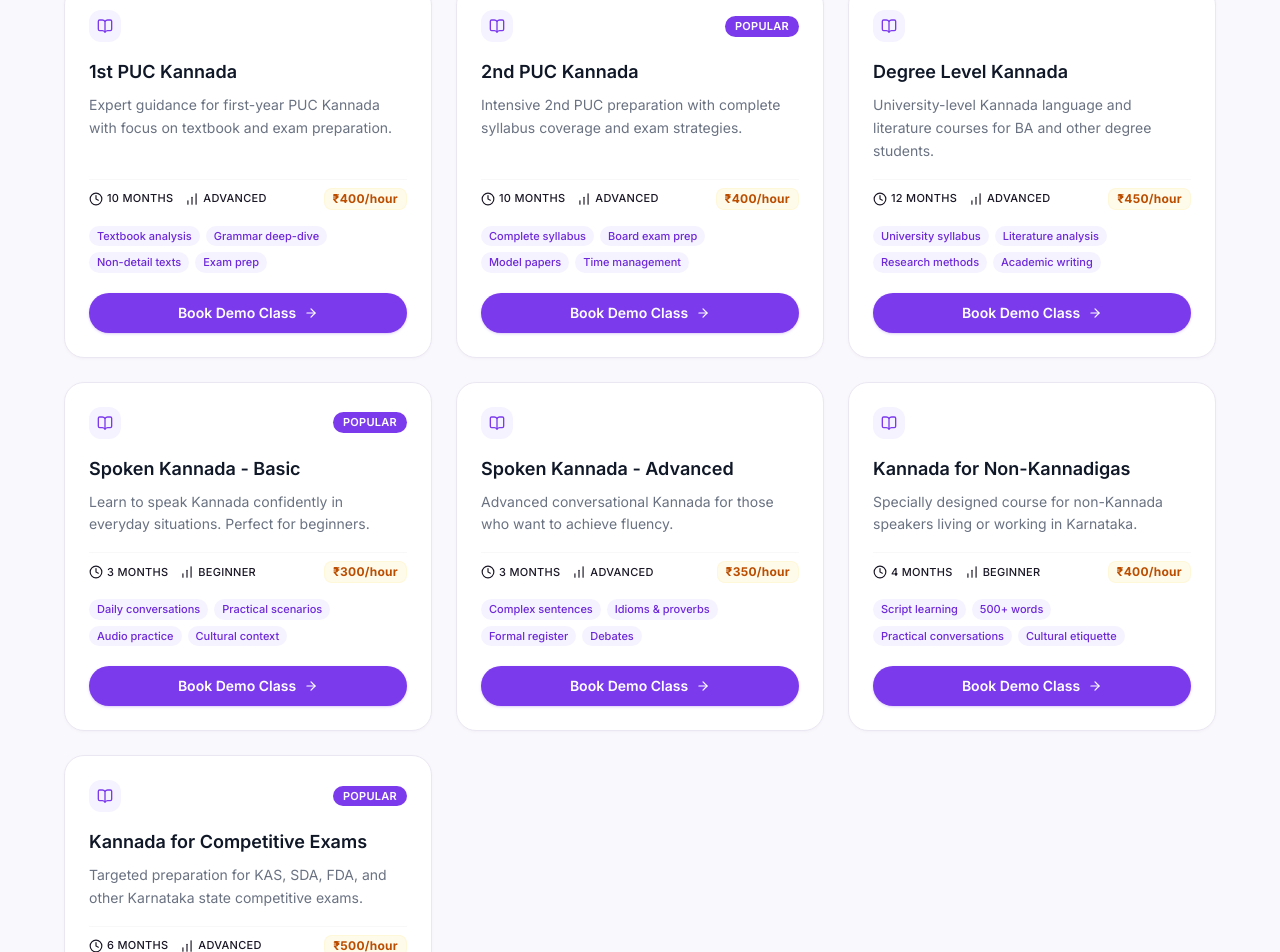
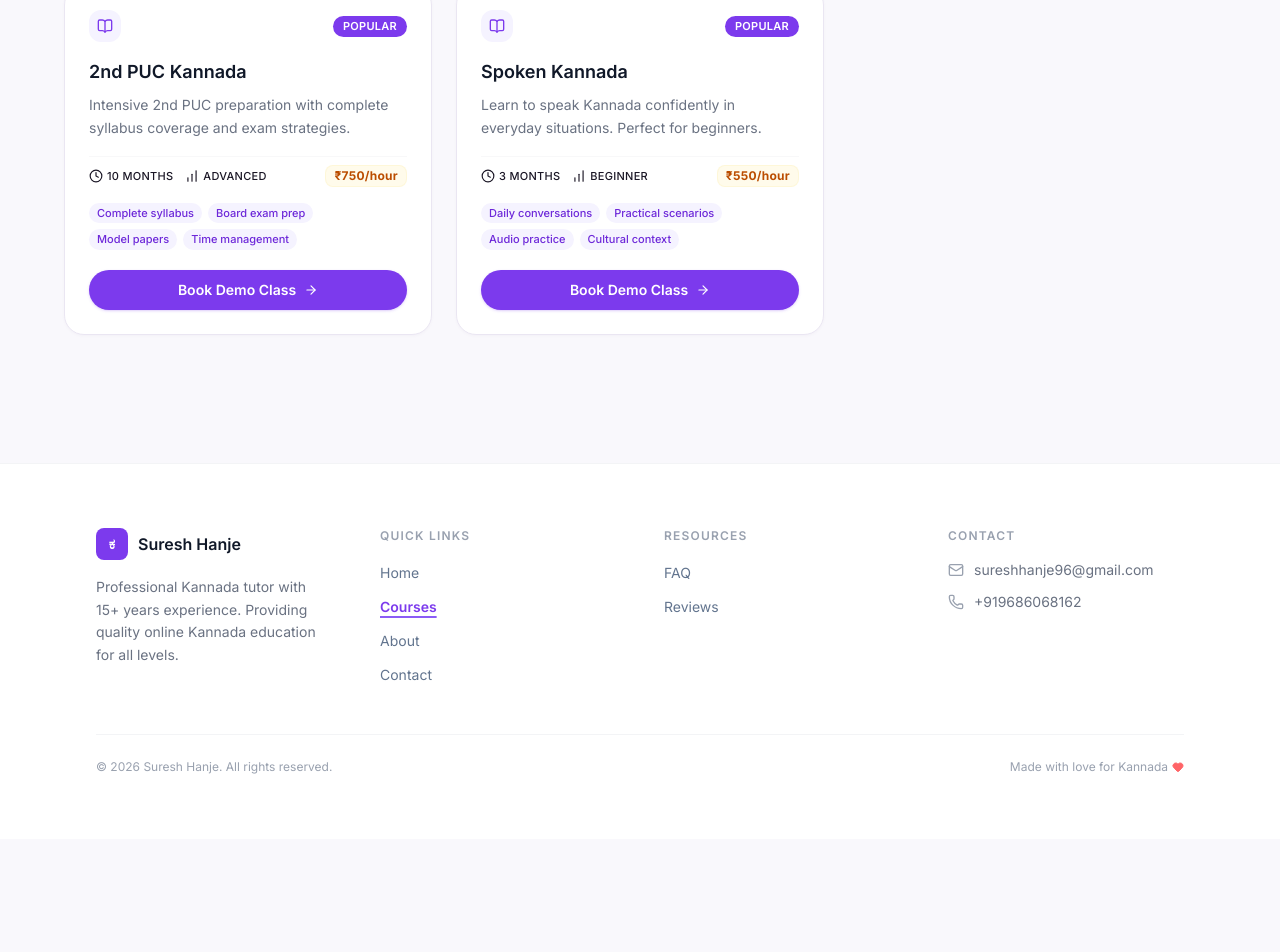
Before and after one commit to sureshhanje/sureshhanje-main-website, a Next.js app: page /en/courses in a window 1280 px wide. Shown: the part 895-1847 px from the top of the page. After the commit the page ends 1734 px from the top, so only its background shows below. Built offline with nearby package versions, Linux system fonts and the light colour scheme.

Commit message:
updated pricing

```diff
--- a/messages/en.json
+++ b/messages/en.json
@@ -126,7 +126,7 @@
     "puc2_desc": "Intensive 2nd PUC preparation with complete syllabus coverage and exam strategies.",
     "degree_title": "Degree Level Kannada",
     "degree_desc": "University-level Kannada language and literature courses for BA and other degree students.",
-    "spoken_title": "Spoken Kannada - Basic",
+    "spoken_title": "Spoken Kannada",
     "spoken_desc": "Learn to speak Kannada confidently in everyday situations. Perfect for beginners.",
     "spokenAdv_title": "Spoken Kannada - Advanced",
     "spokenAdv_desc": "Advanced conversational Kannada for those who want to achieve fluency.",
--- a/messages/kn.json
+++ b/messages/kn.json
@@ -142,7 +142,7 @@
     "puc2_desc": "ಸಂಪೂರ್ಣ ಪಠ್ಯಕ್ರಮ ಕವರೇಜ್ ಮತ್ತು ಪರೀಕ್ಷಾ ತಂತ್ರಗಳು.",
     "degree_title": "ಪದವಿ ಹಂತ ಕನ್ನಡ",
     "degree_desc": "ವಿಶ್ವವಿದ್ಯಾಲಯ ಮಟ್ಟದ ಕನ್ನಡ ಭಾಷೆ ಮತ್ತು ಸಾಹಿತ್ಯ ಕೋರ್ಸ್‌ಗಳು.",
-    "spoken_title": "ಆಡು ಕನ್ನಡ - ಮೂಲ",
+    "spoken_title": "ಆಡು ಕನ್ನಡ",
     "spoken_desc": "ದೈನಂದಿನ ಸಂದರ್ಭಗಳಲ್ಲಿ ಕನ್ನಡ ಮಾತನಾಡಲು ಕಲಿಯಿರಿ.",
     "spokenAdv_title": "ಆಡು ಕನ್ನಡ - ಮುಂದುವರಿದ",
     "spokenAdv_desc": "ಸಂಪೂರ್ಣ ನಿರರ್ಗಳತೆಗಾಗಿ ಮುಂದುವರಿದ ಸಂಭಾಷಣಾ ಕನ್ನಡ.",
--- a/src/data/courses.ts
+++ b/src/data/courses.ts
@@ -7,15 +7,7 @@ export const courses: Course[] = [
     duration: '10 months', level: 'Beginner',
     features: ['Interactive lessons', 'Story-based learning', 'Worksheets', 'Monthly assessments'],
     curriculumKeys: [], outcomesKeys: [], icon: 'BookOpen', popular: true,
-    fees: '₹250/hour',
-  },
-  {
-    id: 'school-6-8', slug: 'kannada-class-6-8', category: 'school-6-8', categoryLabel: 'School (6-8)',
-    titleKey: 'courses.school68_title', descriptionKey: 'courses.school68_desc',
-    duration: '10 months', level: 'Intermediate',
-    features: ['Grammar mastery', 'Essay writing', 'Poetry analysis', 'Regular tests'],
-    curriculumKeys: [], outcomesKeys: [], icon: 'GraduationCap',
-    fees: '₹300/hour',
+    fees: '₹450/hour',
   },
   {
     id: 'school-9-10', slug: 'kannada-class-9-10', category: 'school-9-10', categoryLabel: 'School (9-10)',
@@ -23,7 +15,7 @@ export const courses: Course[] = [
     duration: '10 months', level: 'Intermediate',
     features: ['SSLC syllabus coverage', 'Model papers', 'Mock tests', 'Exam strategies'],
     curriculumKeys: [], outcomesKeys: [], icon: 'Award', popular: true,
-    fees: '₹350/hour',
+    fees: '₹600/hour',
   },
   {
     id: 'puc-1', slug: 'puc-1-kannada', category: 'puc-1', categoryLabel: 'PUC-1',
@@ -31,7 +23,7 @@ export const courses: Course[] = [
     duration: '10 months', level: 'Advanced',
     features: ['Textbook analysis', 'Grammar deep-dive', 'Non-detail texts', 'Exam prep'],
     curriculumKeys: [], outcomesKeys: [], icon: 'BookOpen',
-    fees: '₹400/hour',
+    fees: '₹700/hour',
   },
   {
     id: 'puc-2', slug: 'puc-2-kannada', category: 'puc-2', categoryLabel: 'PUC-2',
@@ -39,15 +31,7 @@ export const courses: Course[] = [
     duration: '10 months', level: 'Advanced',
     features: ['Complete syllabus', 'Board exam prep', 'Model papers', 'Time management'],
     curriculumKeys: [], outcomesKeys: [], icon: 'GraduationCap', popular: true,
-    fees: '₹400/hour',
-  },
-  {
-    id: 'degree', slug: 'degree-kannada', category: 'degree', categoryLabel: 'Degree',
-    titleKey: 'courses.degree_title', descriptionKey: 'courses.degree_desc',
-    duration: '12 months', level: 'Advanced',
-    features: ['University syllabus', 'Literature analysis', 'Research methods', 'Academic writing'],
-    curriculumKeys: [], outcomesKeys: [], icon: 'Award',
-    fees: '₹450/hour',
+    fees: '₹750/hour',
   },
   {
     id: 'spoken-basic', slug: 'spoken-kannada-basic', category: 'spoken', categoryLabel: 'Spoken',
@@ -55,31 +39,7 @@ export const courses: Course[] = [
     duration: '3 months', level: 'Beginner',
     features: ['Daily conversations', 'Practical scenarios', 'Audio practice', 'Cultural context'],
     curriculumKeys: [], outcomesKeys: [], icon: 'MessageCircle', popular: true,
-    fees: '₹300/hour',
-  },
-  {
-    id: 'spoken-advanced', slug: 'spoken-kannada-advanced', category: 'spoken', categoryLabel: 'Spoken',
-    titleKey: 'courses.spokenAdv_title', descriptionKey: 'courses.spokenAdv_desc',
-    duration: '3 months', level: 'Advanced',
-    features: ['Complex sentences', 'Idioms & proverbs', 'Formal register', 'Debates'],
-    curriculumKeys: [], outcomesKeys: [], icon: 'MessageCircle',
-    fees: '₹350/hour',
-  },
-  {
-    id: 'non-kannadigas', slug: 'kannada-for-non-kannadigas', category: 'non-kannadigas', categoryLabel: 'Non-Kannadigas',
-    titleKey: 'courses.nonKannadigas_title', descriptionKey: 'courses.nonKannadigas_desc',
-    duration: '4 months', level: 'Beginner',
-    features: ['Script learning', '500+ words', 'Practical conversations', 'Cultural etiquette'],
-    curriculumKeys: [], outcomesKeys: [], icon: 'Globe',
-    fees: '₹400/hour',
-  },
-  {
-    id: 'competitive', slug: 'competitive-exam-kannada', category: 'competitive', categoryLabel: 'Competitive',
-    titleKey: 'courses.competitive_title', descriptionKey: 'courses.competitive_desc',
-    duration: '6 months', level: 'Advanced',
-    features: ['KAS/SDA/FDA prep', 'Previous papers', 'Grammar shortcuts', 'Mock tests'],
-    curriculumKeys: [], outcomesKeys: [], icon: 'Target', popular: true,
-    fees: '₹500/hour',
+    fees: '₹550/hour',
   },
 ];
 
```
